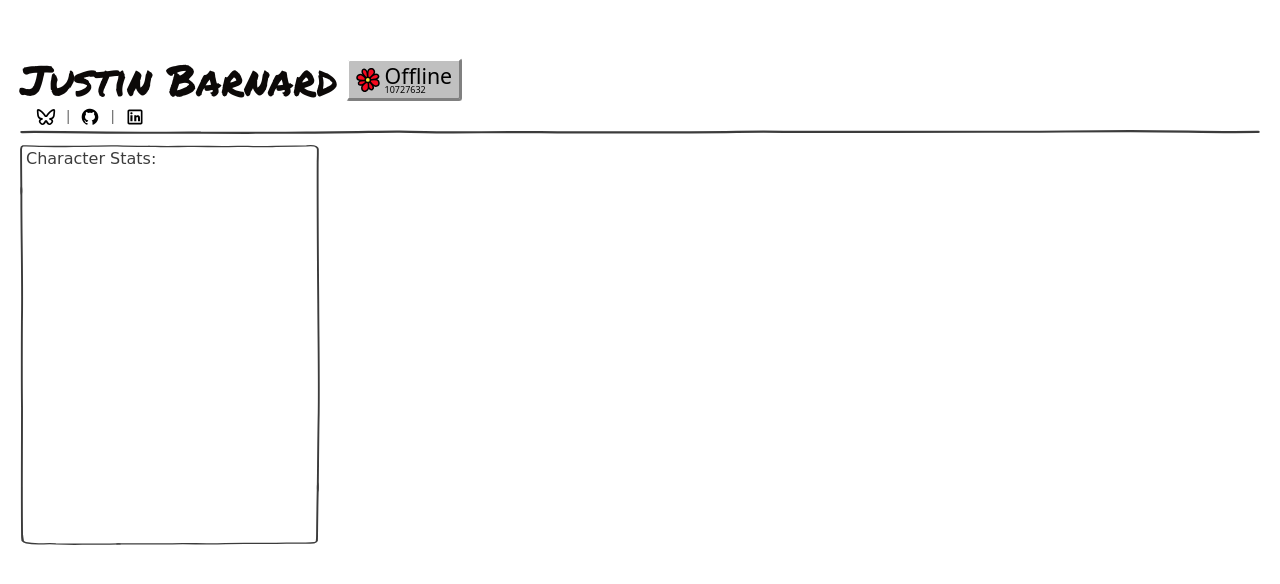
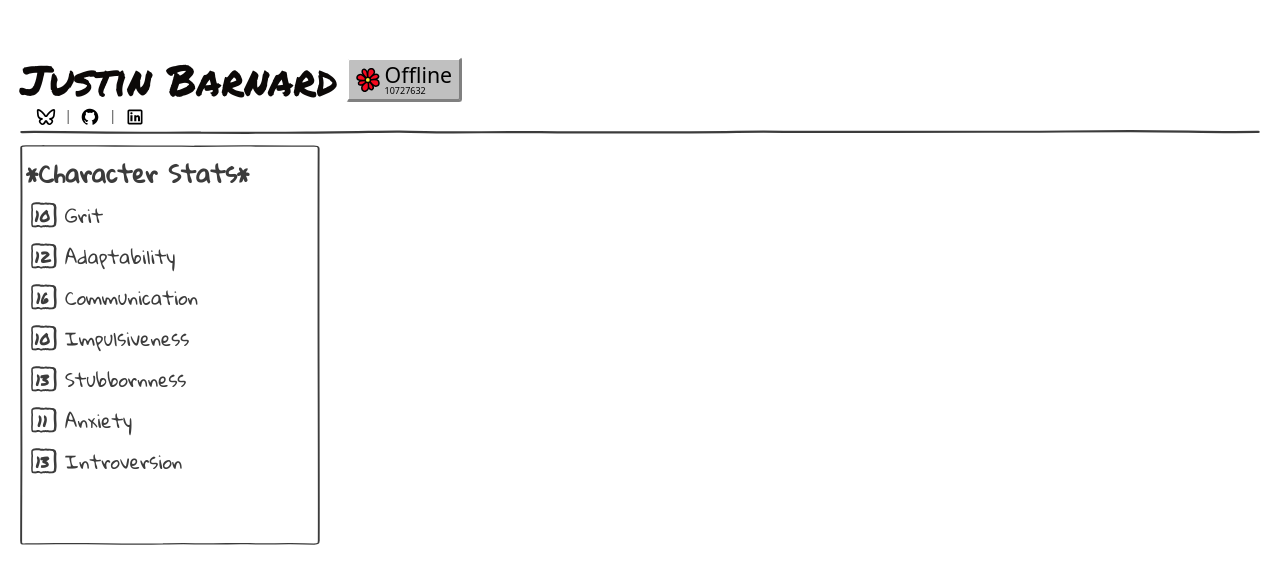
Before and after one commit to justinbarnard/10727632, a plain HTML site: page index.html in a window 1280 px wide. Drawn offline with Linux system fonts and the light colour scheme; a web font is replaced by a local one.

Commit message:
Character Stats

```diff
--- a/index.html
+++ b/index.html
@@ -15,16 +15,17 @@
 <header>
   <div id="header-row">
     <h1 id="header-text">Justin Barnard</h1>
-    <div id="icq">
-      <div id="icq-icon">
-        <img src="svg/icq.svg" height="24px" width="24px">
-      </div>
 
-      <div id="icq-status" class="icq-status">
-        <div>Offline</div>
-        <div class="status-id">10727632</div>
-      </div>
-    </div>
+<!-- Replace your existing #icq div with this -->
+<a href="https://www.icq.com" target="_blank" rel="noopener" id="icq">
+  <div id="icq-icon">
+    <img src="svg/icq.svg" height="24px" width="24px">
+  </div>
+  <div id="icq-status" class="icq-status">
+    <p>Offline</p>
+    <p class="status-id">10727632</p>
+  </div>
+</a>
   </div>
   <div id="social-bar">
     <a href="https://bsky.app/profile/10727632.bsky.social" target="_blank" rel="noopener">
@@ -42,8 +43,39 @@
 </header>
 <section class="doodle" id="_main">
   <hr>
-<div class="card borders-thin">
-Character Stats:
+<!-- Clean HTML - DoodleCSS will handle stat-box styling -->
+<div class="card borders-thin doodle">
+  <p class="stat-title">*Character Stats*</p>
+<ul class="stat-list">
+  <li class="stat-item">
+    <div class="stat-box">10</div>
+    <span class="stat-name">Grit</span>
+  </li>
+  <li class="stat-item">
+    <div class="stat-box">12</div>
+    <span class="stat-name">Adaptability</span>
+  </li>
+  <li class="stat-item">
+    <div class="stat-box">16</div>
+    <span class="stat-name">Communication</span>
+  </li>
+  <li class="stat-item">
+    <div class="stat-box">10</div>
+    <span class="stat-name">Impulsiveness</span>
+  </li>
+  <li class="stat-item">
+    <div class="stat-box">13</div>
+    <span class="stat-name">Stubbornness</span>
+  </li>
+  <li class="stat-item">
+    <div class="stat-box">11</div>
+    <span class="stat-name">Anxiety</span>
+  </li>
+  <li class="stat-item">
+    <div class="stat-box">13</div>
+    <span class="stat-name">Introversion</span>
+  </li>
+</ul>
 </div>
 </section>
 <footer>
--- a/main.css
+++ b/main.css
@@ -1,67 +1,116 @@
+/* =============================================================================
+   CSS LAYERS & IMPORTS
+   ============================================================================= */
 @layer doodle, main;
 @import url('https://fonts.googleapis.com/css2?family=Short+Stack&display=swap');
 @import url('https://fonts.googleapis.com/css2?family=Bitcount+Prop+Single&display=swap');
 @import url('https://fonts.googleapis.com/css2?family=Permanent+Marker&display=swap');
+@import url('https://fonts.googleapis.com/css2?family=Caveat&display=swap');
+@import url('https://fonts.googleapis.com/css2?family=Gloria+Hallelujah&display=swap');
 @import "styles/doodle/doodle.css" layer(doodle);
 
 @layer main {
+
+/* =============================================================================
+   CSS CUSTOM PROPERTIES (VARIABLES)
+   ============================================================================= */
 :root {
   --primary-black: #0C0908;
+  --stat-box: 26px;
 }
+
+/* =============================================================================
+   BASE STYLES
+   ============================================================================= */
 body {
     background-color: white;
-  background-image: radial-gradient(#888 0.5px, transparent 0.5px);
+  background-image: radial-gradient(#888 0.5px, transparent 0.5px); /* Bullet journal dots */
   background-size: 22px 22px; /* space between dots */
     margin: 20px;
     font-size: 16pt;
-    font-family: 'Short Stack', cursive;
+    font-family: 'Short Stack', cursive; /* Handwritten style font */
   }
 
+/* =============================================================================
+   HEADER SECTION
+   ============================================================================= */
+
+  /* Main header layout container */
   #header-row {
     display: flex;
     align-items: center;
-    gap: .5rem; /* optional spacing between name and ICQ button */
+    gap: .5rem; /* spacing between name and ICQ button */
     margin-bottom: -2rem;
   }
 
+  /* Main name/title styling */
   #header-text {
-    font-family: 'Permanent Marker', cursive;
+    font-family: 'Permanent Marker', cursive; /* Hand-drawn marker style */
     font-weight: 300;
     color: var(--primary-black)
   }
 
+/* =============================================================================
+   ICQ STATUS WIDGET
+   ============================================================================= */
+
+  /* Main ICQ button/link - styled like classic Windows 95/98 button */
   #icq {
+    /* Link behavior */
     display: flex;
+    text-decoration: none;
+    color: inherit;
+    cursor: pointer;
+
+    /* Layout */
     align-items: center;
     gap: 5px;
     width: fit-content;
+    padding: 4px 8px;
 
+    /* Classic Windows button styling */
     background-color: #c0c0c0; /* classic gray */
     border: 2px solid #fff; /* light outer border */
     border-right-color: #808080; /* dark on right */
     border-bottom-color: #808080; /* dark on bottom */
     border-left-color: #fff;
     border-top-color: #fff;
-
-    padding: 4px 8px;
     border-radius: 3px;
-    box-shadow: inset -1px -1px 0 #808080, inset 1px 1px 0 #fff;
+    box-shadow: inset -1px -1px 0 #808080, inset 1px 1px 0 #fff; /* 3D effect */
   }
 
+  /* Hover state - subtle highlight */
+  #icq:hover {
+    box-shadow: inset -1px -1px 0 #808080, inset 1px 1px 0 #fff, 0 0 0 1px #000;
+  }
+
+  /* Active/pressed state - inverted shadows for pressed effect */
+  #icq:active {
+    box-shadow: inset 1px 1px 0 #808080, inset -1px -1px 0 #fff;
+  }
+
+  /* ICQ icon container */
   #icq-icon {
     display: flex;
     align-items: center;
     justify-content: center;
   }
 
+  /* Status text container */
   #icq-status {
     display: flex;
     flex-direction: column;
     line-height: 1.1;
   }
 
+  /* Reset paragraph margins for semantic p tags */
+  #icq-status p {
+    margin: 0;
+  }
+
+  /* ICQ-specific retro font styling */
   .icq-status {
-    font-family: "Bitcount Prop Single", system-ui;
+    font-family: "Bitcount Prop Single", system-ui; /* Retro computer font */
     font-optical-sizing: auto;
     font-weight: 400;
     font-style: normal;
@@ -72,43 +121,58 @@ body {
       "ELXP" 0;
   }
 
+  /* Small text for the ICQ number */
   .status-id {
     font-size: xx-small;
     margin-top: -3px;
   }
 
+/* =============================================================================
+   SOCIAL LINKS BAR
+   ============================================================================= */
+
+  /* Horizontal social media links container */
   #social-bar {
     display: flex;
     align-items: center;
     gap: 8px;
     margin-left: 1rem;
     margin-bottom:0rem;
-    font-family: monospace;
+    font-family: monospace; /* Clean technical font for links */
     font-size: 14px;
   }
 
+  /* Social media icons */
   #social-bar img {
     width: 20px;
     height: 20px;
     vertical-align: middle;
   }
 
+  /* Pipe separators between links */
   #social-bar .pipe {
     color: #666;
-    user-select: none;
+    user-select: none; /* Prevent text selection */
   }
 
+/* =============================================================================
+   Overrides
+   ============================================================================= */
+
+  /* Horizontal rule divider */
   hr {
     border-bottom-width: 4px;
     margin-top: 3px;
+  }
 
-  }
+  /* Base card styling for character sheet sections */
   .card {
     font-size: 12pt;
     width: 300px;
     height: 400px;
   }
 
+  /* Thin border variant for cards */
   .borders-thin {
     border-top-width: 4px;
     border-bottom-width: 4px;
@@ -117,3 +181,60 @@ body {
   }
 
 }
+
+/* =============================================================================
+   CHARACTER STATS (RPG-style attribute scores)
+   ============================================================================= */
+.stat-title {
+  font-family: 'Gloria Hallelujah', cursive;
+  font-weight:600;
+  font-size:18pt;
+  margin-top: 0px;
+  margin-bottom: 0px;
+}
+/* Remove default list styling and add spacing */
+.stat-list {
+  list-style: none;
+  padding: 0;
+  margin: 0;
+}
+
+/* Individual stat row layout */
+.stat-item {
+  display: flex;
+  align-items: center;
+  margin-bottom: 4px; /* Reduced from 8px for tighter vertical spacing */
+  gap: 8px; /* Reduced from 12px for closer box-to-text spacing */
+}
+
+/* Minimal styling - let DoodleCSS handle the borders and sizing */
+.stat-box {
+  display: flex;
+  align-items: center;
+  justify-content: center;
+  font-weight:100;
+  font-size: 16px;
+  font-family: "Permanent Marker", cursive;
+  background-color: white;
+  flex-shrink: 0; /* Prevent box from shrinking */
+  margin-left: 5px;
+
+  /* Ensure consistent width while letting DoodleCSS control borders */
+  min-width: var(--stat-box);
+  min-height: var(--stat-box);
+  max-width: var(--stat-box);
+  max-height: var(--stat-box);
+
+  /* Custom border widths - override DoodleCSS defaults for asymmetrical hand-drawn look */
+  border-top-width: 6px;
+  border-left-width: 5px;
+  border-bottom-width: 6px;
+  border-right-width: 8px;
+}
+
+/* Stat name styling */
+.stat-name {
+  font-family: 'Gloria Hallelujah', cursive; /* Match your handwritten theme */
+  font-size: 14pt;
+  font-weight: 400;
+}
--- a/styles/doodle/doodle.css
+++ b/styles/doodle/doodle.css
@@ -37,7 +37,11 @@
   display: inline-block;
 }
 
-.doodle fieldset, .doodle textarea, .doodle .card {
+.doodle fieldset, .doodle textarea, .doodle .card, .doodle .stat-box {
+  border-style: solid;
+  border-width: 10px 10px 10px 10px;
+  border-image: url(button.svg) 10 10 10 10 stretch stretch;
+} {
   border-style: solid;
   border-width: 10px 10px 10px 10px;
   border-image: url(border.svg) 10 10 10 10 stretch stretch;
@@ -48,6 +52,7 @@
   border-width: 10px 10px 10px 10px;
   border-image: url(button.svg) 10 10 10 10 stretch stretch;
 }
+
 
 .doodle button, .doodle input, .doodle select, .doodle input[type="file"]::file-selector-button {
   border-style: solid;
```
